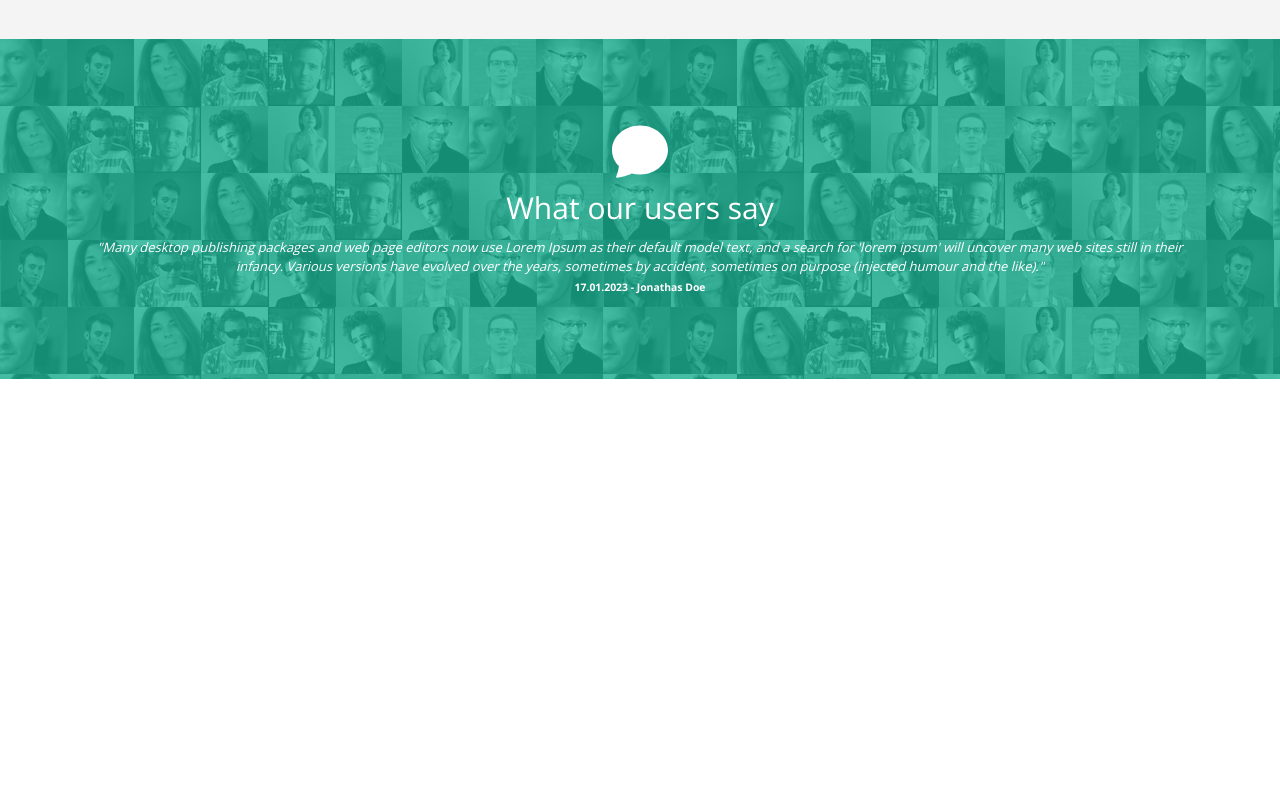
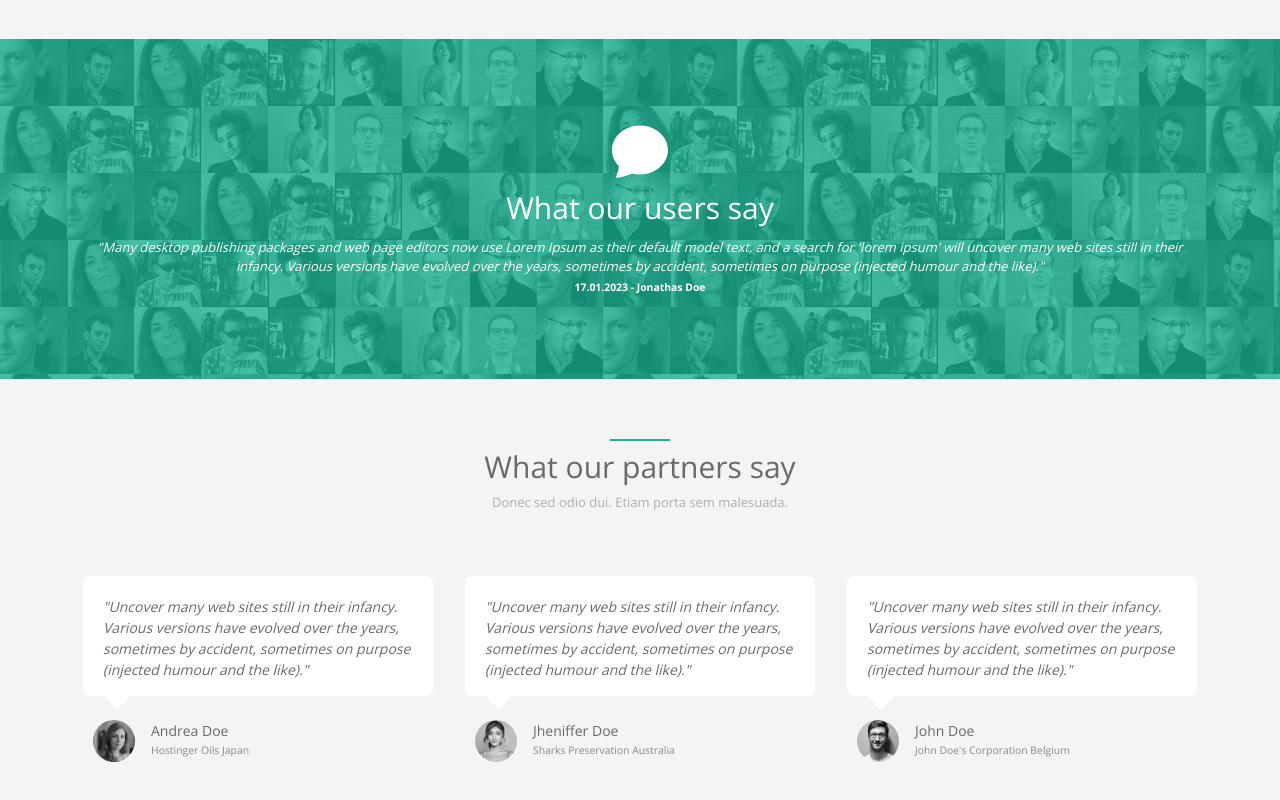
Before and after one commit to yagovelazquez/React-Landing-Page, a React (Create React App) app: page / in a window 1280 px wide. Shown: the part 4001-4801 px from the top of the page. Before the commit the page ends 4380 px from the top, so only its background shows below. Built offline with nearby package versions, Linux system fonts and the light colour scheme.

Commit message:
Feat: add our partners say section

```diff
--- a/src/shared/components/Avatar/Avatar.tsx
+++ b/src/shared/components/Avatar/Avatar.tsx
@@ -15,7 +15,7 @@ export enum AvatarSizesEnum {
 }
 
 const avatarSizes = {
-  [AvatarSizesEnum.small]: 'md',
+  [AvatarSizesEnum.small]: 'w-[42px] h-[42px]',
   [AvatarSizesEnum.medium]: 'w-[89px] h-[89px]',
   [AvatarSizesEnum.big]: 'w-[128px] h-[128px]',
 };
--- /dev/null
+++ b/src/shared/components/layout/Triangle.tsx
@@ -0,0 +1,27 @@
+import { FC } from 'react';
+import { twMerge } from 'tailwind-merge';
+
+type TriangleProps = {
+  className?: string;
+  color?: string;
+  variant?: 'left' | 'right' | 'up' | 'down';
+};
+
+const triangleVariants = {
+  down: 'h-0 w-0 border-x-[14px] border-x-transparent border-t-[15px] border-t-white',
+  up: 'h-0 w-0 border-x-[14px] border-x-transparent border-t-[15px] border-t-white',
+  left: 'h-0 w-0 border-x-[14px] border-x-transparent border-t-[15px] border-t-white',
+  right: 'h-0 w-0 border-x-[14px] border-x-transparent border-t-[15px] border-t-white',
+};
+
+const Triangle: FC<TriangleProps> = ({
+  className,
+  color = 'white',
+  variant = 'down',
+  ...rest
+}) => {
+  const triangleMergedClass = twMerge(triangleVariants[variant], className);
+  return <div className={triangleMergedClass} {...rest} />;
+};
+
+export default Triangle;
--- a/src/views/Home/Home.tsx
+++ b/src/views/Home/Home.tsx
@@ -7,6 +7,7 @@ import OurTeamSection from './components/OurTeamSection/OurTeamSection';
 import MoreFeaturesSection from './components/MoreFeaturesSection/MoreFeaturesSection';
 import OurWorkFlow from './components/OurWorkFlow/OurWorkFlow';
 import OurUsersSaySection from './components/OurUsersSaySection/OurUsersSaySection';
+import OurPartnersSaySecion from './components/OurPartnersSaySecion/OurPartnersSaySecion';
 
 
 function Home() {
@@ -30,6 +31,7 @@ function Home() {
       <MoreFeaturesSection />
       <OurWorkFlow />
       <OurUsersSaySection />
+      <OurPartnersSaySecion />
     </div>
   );
 }
--- /dev/null
+++ b/src/views/Home/components/OurPartnersSaySecion/OurPartnersSaySecion.tsx
@@ -0,0 +1,58 @@
+import { andreaDoe, jhenifferDoe, johnDoe } from '../../../../assets';
+import SectionContainer from '../../../../shared/components/layout/SectionContainer';
+import SectionHeader from '../../../../shared/components/Texts/SectionHeader';
+import AvatarDescription from './components/AvatarDescription';
+import PartnerSpeechBubble from './components/PartnerSpeechBubble';
+
+
+const headings = [{ title: 'What our partners say', className: 'text-title' }];
+
+const partnersList = [
+  {
+    name: 'Andrea Doe',
+    src: andreaDoe,
+    company: 'Hostinger Oils Japan',
+    speech:
+      '"Uncover many web sites still in their infancy. Various versions have evolved over the years, sometimes by accident, sometimes on purpose (injected humour and the like)."',
+  },
+  {
+    name: 'Jheniffer Doe',
+    src: jhenifferDoe,
+    company: 'Sharks Preservation Australia',
+    speech:
+      '"Uncover many web sites still in their infancy. Various versions have evolved over the years, sometimes by accident, sometimes on purpose (injected humour and the like)."',
+  },
+  {
+    name: 'John Doe',
+    src: johnDoe,
+    company: "John Doe's Corporation Belgium",
+    speech:
+      '"Uncover many web sites still in their infancy. Various versions have evolved over the years, sometimes by accident, sometimes on purpose (injected humour and the like)."',
+  },
+];
+
+const OurPartnersSaySecion = () => {
+  return (
+    <SectionContainer className="bg-gray">
+      <SectionHeader
+        containerClassname="mb-[56px]"
+        paragraph="Donec sed odio dui. Etiam porta sem malesuada."
+        headings={headings}
+      />
+      <div className="flex gap-8">
+        {partnersList.map((partner) => (
+          <div key={partner.name}>
+            <PartnerSpeechBubble speech={partner.speech} />
+            <AvatarDescription
+              name={partner.name}
+              src={partner.src}
+              company={partner.company}
+            />
+          </div>
+        ))}
+      </div>
+    </SectionContainer>
+  );
+};
+
+export default OurPartnersSaySecion;
--- /dev/null
+++ b/src/views/Home/components/OurPartnersSaySecion/components/AvatarDescription.tsx
@@ -0,0 +1,32 @@
+import { FC } from 'react';
+import Avatar, {
+  AvatarSizesEnum,
+} from '../../../../../shared/components/Avatar/Avatar';
+import Headings from '../../../../../shared/components/Texts/Heading';
+import Small from '../../../../../shared/components/Texts/Small';
+
+interface AvatarDescriptionProps {
+  src: string;
+  name: string;
+  company: string;
+}
+
+const AvatarDescription: FC<AvatarDescriptionProps> = ({
+  name,
+  company,
+  src,
+}) => {
+  return (
+    <div className="flex w-full gap-4 items-center mt-6 ml-[10px]">
+      <Avatar size={AvatarSizesEnum.small} className="grayscale-[100%]" src={src} />
+      <div className="flex flex-col gap-1">
+        <Headings className="text-title" variant="h5">
+          {name}
+        </Headings>
+        <Small className="text-darkerGray">{company}</Small>
+      </div>
+    </div>
+  );
+};
+
+export default AvatarDescription;
--- /dev/null
+++ b/src/views/Home/components/OurPartnersSaySecion/components/PartnerSpeechBubble.tsx
@@ -0,0 +1,23 @@
+import { FC } from 'react';
+import Triangle from '../../../../../shared/components/layout/Triangle';
+import Headings from '../../../../../shared/components/Texts/Heading';
+
+interface PartnerSpeechBubbleProps {
+  speech: string;
+}
+
+const PartnerSpeechBubble: FC<PartnerSpeechBubbleProps> = ({ speech }) => {
+  return (
+    <div className="w-[350px] h-[120px] bg-white relative rounded-lg">
+      <Headings
+        className="italic text-title leading-[21px] p-[20px]"
+        variant="h5"
+      >
+        {speech}
+      </Headings>
+      <Triangle className="absolute bottom-[-14px] left-[20px]" />
+    </div>
+  );
+};
+
+export default PartnerSpeechBubble;
--- a/tailwind.config.js
+++ b/tailwind.config.js
@@ -11,6 +11,7 @@ module.exports = {
         paragraph: '#aeaeae',
         darkPrimary: '#179d82',
         gray: '#f4f4f4',
+        darkerGray: '#888888'
       }
     },
   },
```
